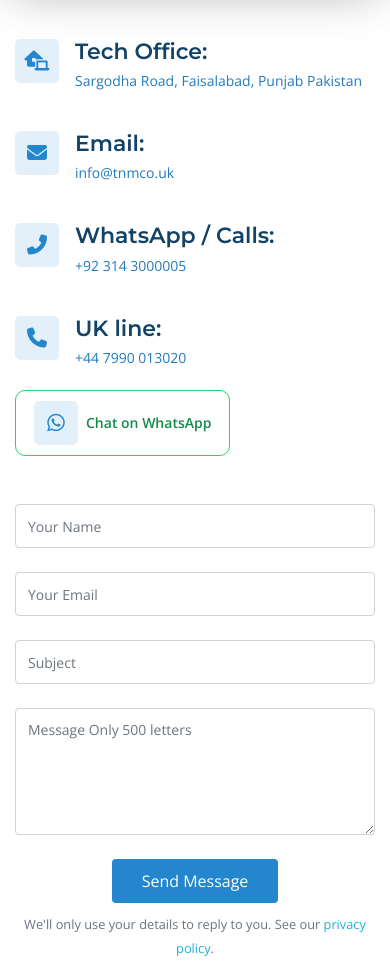
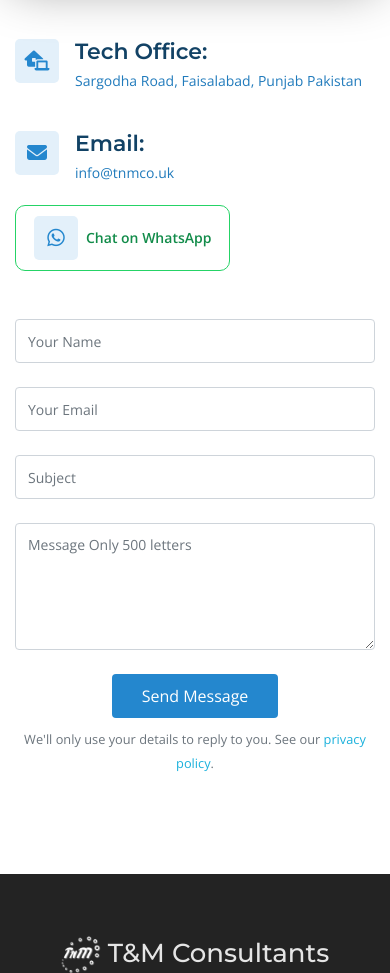
Before and after one commit to abdurrehman-tahir/tnmco-site-old-seo, a PHP site: page /contact/ in a window 390 px wide. Shown: the part 864-1837 px from the top of the page. Run offline with PHP 8.4, Linux system fonts and the light colour scheme.

Commit message:
Remove visible phone numbers and hide Team section
- Delete the UK line (+44) from the homepage and Contact page.
- Remove the visible WhatsApp/Calls number row; the "Chat on WhatsApp"
  button remains the contact route. FAQ schema text no longer lists it.
- Comment out (not delete) the Team section, team bio modals and the
  "Team" nav link on the homepage, About page and legacy career pages.

Co-Authored-By: Claude Opus 5.5 <noreply@anthropic.com>

```diff
--- a/Career.php
+++ b/Career.php
@@ -165,9 +165,11 @@ if (!$conn) {
                             <li class="nav-item">
                                 <a class="nav-link" onclick='if($("#my-bars").hasClass("fa-times")){$(".navbar-toggler").click();}' href="./index.php#testimonials">Testimonials</a>
                             </li>
+<?php /* Team nav link: hidden by commenting out, not deleted. Remove this wrapper to restore.
                             <li class="nav-item">
                                 <a class="nav-link" onclick='if($("#my-bars").hasClass("fa-times")){$(".navbar-toggler").click();}' href="./index.php#team">Team</a>
                             </li>
+*/ ?>
                              <li class="nav-item">
                                  <a class="nav-link" id="contact1" onclick='if($("#my-bars").hasClass("fa-times")){$(".navbar-toggler").click();}' href="./index.php#contact">Contact</a>
                              </li>
--- a/JobDetail.php
+++ b/JobDetail.php
@@ -142,9 +142,11 @@ input[type=number] {
                         <li class="nav-item">
                             <a class="nav-link" onclick='if($("#my-bars").hasClass("fa-times")){$(".navbar-toggler").click();}' href="./index.php#testimonials">Testimonials</a>
                         </li>
+<?php /* Team nav link: hidden by commenting out, not deleted. Remove this wrapper to restore.
                         <li class="nav-item">
                             <a class="nav-link" onclick='if($("#my-bars").hasClass("fa-times")){$(".navbar-toggler").click();}' href="./index.php#team">Team</a>
                         </li>
+*/ ?>
                         <li class="nav-item">
                             <a class="nav-link" onclick='if($("#my-bars").hasClass("fa-times")){$(".navbar-toggler").click();}' href="./index.php#contact">Contact</a>
                         </li>
--- a/about/index.php
+++ b/about/index.php
@@ -57,6 +57,7 @@ require dirname(__DIR__) . '/includes/header.php';
             </section>
             <!-- End About Section -->
 
+<?php /* Team section: hidden by commenting out, not deleted. Remove this wrapper to restore.
             <!-- ======= Team Section ======= -->
             <section id="team" class="team section-bg">
                 <div class="container">
@@ -166,6 +167,7 @@ require dirname(__DIR__) . '/includes/header.php';
                 </div>
             </section>
             <!-- End Team Section -->
+*/ ?>
 
             <!-- ======= Testimonials Section ======= -->
 
@@ -253,6 +255,7 @@ require dirname(__DIR__) . '/includes/header.php';
             </section>
         </main>
 
+<?php /* Team member modals: hidden by commenting out, not deleted. Remove this wrapper to restore.
         <!-- ======= Team Member Modals ======= -->
         <div class="modal fade" id="mubashir" tabindex="-1" role="dialog" aria-labelledby="mubashirTitle" aria-hidden="true">
             <div class="modal-dialog modal-lg" role="document" style="top: 10%;">
@@ -407,4 +410,5 @@ require dirname(__DIR__) . '/includes/header.php';
             </div>
         </div>
 
-<?php require dirname(__DIR__) . '/includes/footer.php'; ?>
+
+*/ ?><?php require dirname(__DIR__) . '/includes/footer.php'; ?>
--- a/contact/index.php
+++ b/contact/index.php
@@ -60,16 +60,6 @@ require dirname(__DIR__) . '/includes/header.php';
                                     <h4>Email:</h4>
                                     <p>info@tnmco.uk</p>
                                 </div>
-                                <div class="email">
-                                    <i class="fas fa-phone-alt"></i>
-                                    <h4>WhatsApp / Calls:</h4>
-                                    <p>+92 314 3000005</p>
-                                </div>
-                                <div class="email">
-                                    <i class="fas fa-phone"></i>
-                                    <h4>UK line:</h4>
-                                    <p>+44 7990 013020</p>
-                                </div>
                                 <a href="https://wa.me/923143000005?text=Hi%2C%20I%27d%20like%20to%20ask%20about%20AI%20for%20my%20business" target="_blank" rel="noopener noreferrer" class="btn-whatsapp"><i class="fab fa-whatsapp"></i> Chat on WhatsApp</a>
                             </div>
                         </div>
```
Also changed, not shown: index.php (+8 -14 lines).
